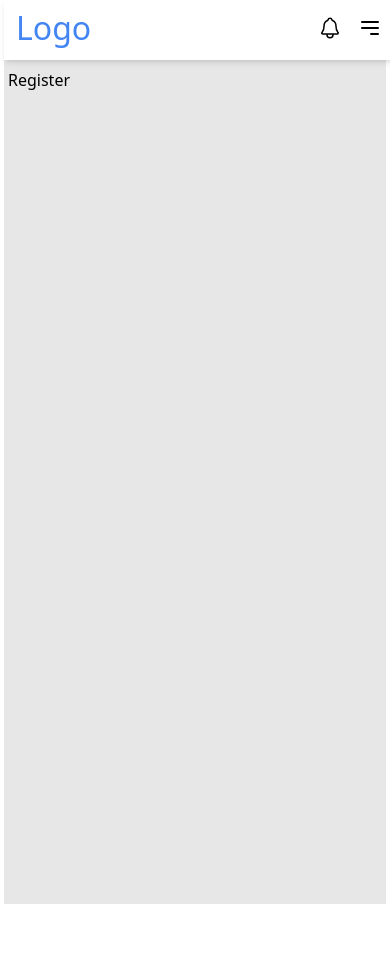
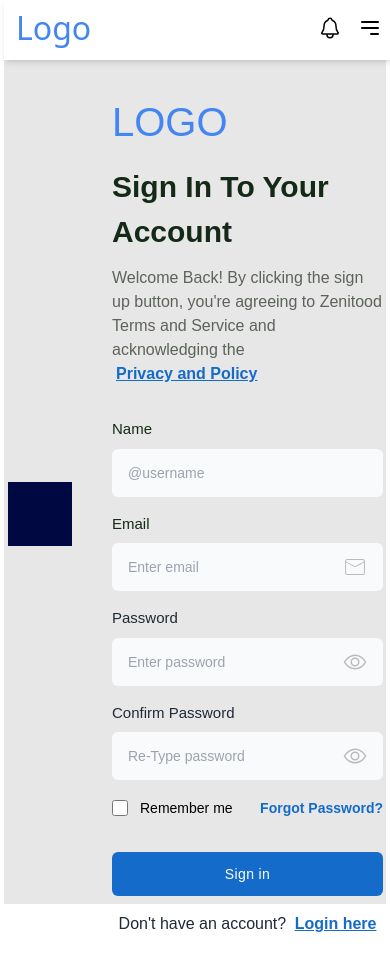
Before and after one commit to siyam79/Business-Scopioe-Front-End-, a React (Vite) app: page /register in a window 390 px wide. Before the commit the page ends 904 px from the top, so only its background shows below. Built offline with nearby package versions, Linux system fonts and the light colour scheme; no server answers.

Commit message:
register page and user register functionality implements

```diff
--- a/package.json
+++ b/package.json
@@ -15,6 +15,8 @@
     "match-sorter": "^6.3.4",
     "react": "^18.3.1",
     "react-dom": "^18.3.1",
+    "react-hook-form": "^7.52.2",
+    "react-hot-toast": "^2.4.1",
     "react-icons": "^5.2.1",
     "react-router-dom": "^6.26.0",
     "sort-by": "^1.2.0",
--- a/src/Components/Home/FeaturedTestimonial.jsx
+++ b/src/Components/Home/FeaturedTestimonial.jsx
@@ -66,9 +66,9 @@ export default function FeaturedTestimonial() {
 
     return (
 
-        <section className='  '>
+        <section className='w-1/2 h-[429px] border mb-6 '>
             <h2 className='pb-2'>FeaturedTestimonial </h2>
-            <div className='h-[212px] w-[550px] bg-[#FFFFFF] rounded-lg px-7 pb-20 '>
+            <div className='h-[212px]   bg-[#FFFFFF] rounded-lg px-7 pb-20 '>
 
                 <div className="lg:w-[500px] w-full h-[330px] lg:mt-0 md:mt-0 mt-4 flex items-center  justify-center">
                     <Swiper
--- /dev/null
+++ b/src/Hooks/useAuth.jsx
@@ -0,0 +1,10 @@
+import { useContext } from "react";
+import { AuthContext } from "../Provider/Authprovider";
+
+
+const useAuth = () => {
+  const auth = useContext(AuthContext);
+  return auth;
+};
+
+export default useAuth;
--- a/src/Pages/Auth/Login.jsx
+++ b/src/Pages/Auth/Login.jsx
@@ -1,6 +1,10 @@
 import { useState } from "react";
 import { IoEyeOutline, IoEyeOffOutline } from "react-icons/io5";
-import { Link } from "react-router-dom";
+import { CiMail } from "react-icons/ci";
+import { Link, useNavigate } from "react-router-dom";
+import useAuth from "../../Hooks/useAuth";
+import { useForm } from "react-hook-form";
+import { toast } from "react-hot-toast";
 
 export default function Login() {
 
@@ -9,6 +13,29 @@ export default function Login() {
   const handleTogglePassword = () => {
     setShowPassword(!showPassword);
   };
+
+  const { signin } = useAuth();
+  const { register, handleSubmit } = useForm();
+  const navigate = useNavigate();
+
+  const onSubmit = (data) => {
+    const email = data.email;
+    const password = data.password;
+
+    console.log(data);
+
+    signin(email, password)
+      .then((res) => {
+        toast.success('Login Successfully!')
+        navigate("/");
+      })
+      .catch((error) => {
+        console.log(error);
+        toast("Invalid Email or Password!");
+      });
+  };
+
+
 
 
   return (
@@ -20,7 +47,7 @@ export default function Login() {
           </div>
 
           <div className="lg:w-1/2 p-6">
-            <form>
+
             <div className="mb-8">
               <h3 className="text-[#4285F3] text-[40px] font-normal">LOGO</h3>
               <h4 className=' text-[#152A16] text-[30px] font-semibold py-3'>Log In To Your Account</h4>
@@ -86,23 +113,20 @@ export default function Login() {
               <p className=" text-[#5C635A] text-[14px] font-normal text-center">Or Continue with Email</p>
               <hr className="flex-1 border-gray-300" />
             </div>
-
+            <form onSubmit={handleSubmit(onSubmit)}>
               {/* email feild  */}
               <div>
                 <label className="text-[#152A16] text-[15px] mb-2 block">Email</label>
                 <div className="relative flex items-center">
-                  <input name="email" type="text" required className="w-full text-sm text-gray-800 bg-gray-50 focus:bg-transparent px-4 py-3.5 rounded-md " placeholder="Enter email" />
-                  <svg xmlns="http://www.w3.org/2000/svg" fill="#bbb" stroke="#bbb" className="w-[18px] h-[18px] absolute right-4" viewBox="0 0 682.667 682.667">
-                    <defs>
-                      <clipPath id="a" clipPathUnits="userSpaceOnUse">
-                        <path d="M0 512h512V0H0Z" data-original="#000000"></path>
-                      </clipPath>
-                    </defs>
-                    <g clip-path="url(#a)" transform="matrix(1.33 0 0 -1.33 0 682.667)">
-                      <path fill="none" stroke-miterlimit="10" stroke-width="40" d="M452 444H60c-22.091 0-40-17.909-40-40v-39.446l212.127-157.782c14.17-10.54 33.576-10.54 47.746 0L492 364.554V404c0 22.091-17.909 40-40 40Z" data-original="#000000"></path>
-                      <path d="M472 274.9V107.999c0-11.027-8.972-20-20-20H60c-11.028 0-20 8.973-20 20V274.9L0 304.652V107.999c0-33.084 26.916-60 60-60h392c33.084 0 60 26.916 60 60v196.653Z" data-original="#000000"></path>
-                    </g>
-                  </svg>
+                  <input
+                    {...register("email")}
+                    name="email"
+                    type="email"
+                    required
+                    className="w-full text-sm text-gray-800 bg-gray-50 focus:bg-transparent px-4 py-3.5 rounded-md"
+                    placeholder="Enter email"
+                  />
+                  <CiMail  className="w-[24px] h-[24px] absolute right-4 text-[#bbb]" />
                 </div>
               </div>
 
@@ -114,13 +138,14 @@ export default function Login() {
                   <input
                     name="password"
                     type={showPassword ? 'text' : 'password'}
+                    {...register("password")}
                     required
                     className="w-full text-sm text-[#152A16] bg-gray-50 focus:bg-transparent px-4 py-3.5 rounded-md "
                     placeholder="Enter password"
                   />
                   <button
                     type="button"
-                    className="absolute right-4 text-gray-500"
+                    className="absolute right-4 text-[#bbb] "
                     onClick={handleTogglePassword}
                   >
                     {showPassword ? (
@@ -134,7 +159,7 @@ export default function Login() {
 
               <div className="flex flex-wrap items-center justify-between gap-4 mt-4">
                 <div className="flex items-center">
-                  <input id="remember-me" name="remember-me" type="checkbox" className="h-4 w-4 shrink-0 text-blue-600  border-gray-300 rounded-md" />
+                  <input id="remember-me" name="remember-me" type="checkbox" className="h-4 w-4 shrink-0 text-blue-600  border-gray-300 rounded-md" required />
                   <label for="remember-me" className="ml-3 block text-sm">
                     Remember me
                   </label>
@@ -146,18 +171,17 @@ export default function Login() {
                 </div>
               </div>
               <div className="mt-8">
-                <button type="button" className="w-[271px] mx-auto flex items-center justify-center py-3 px-6 text-sm tracking-wide rounded-md text-white bg-[#156BCA] hover:bg-blue-700 focus:outline-none">
+                <button type="submit" className="w-[271px] mx-auto flex items-center justify-center py-3 px-6 text-sm tracking-wide rounded-md text-white bg-[#156BCA] hover:bg-blue-700 focus:outline-none">
                   Sign in
                 </button>
+              </div>
+            </form>
+            <div className="mt-1">
               <p className="text-md mt-4 text-center text-gray-800">Don't have an account <Link
                 to={'/register'}>
-                  <span className="text-[#156BCA] font-semibold hover:underline ml-1 whitespace-nowrap">Register here </span>
+                <span className="text-[#156BCA] font-semibold underline ml-1 whitespace-nowrap">Register here </span>
               </Link> </p>
             </div>
-
-
-
-            </form>
           </div>
         </div>
       </div>
--- a/src/Pages/Auth/Register.jsx
+++ b/src/Pages/Auth/Register.jsx
@@ -1,9 +1,182 @@
-import React from 'react'
+import { useState } from "react";
+import { IoEyeOutline, IoEyeOffOutline } from "react-icons/io5";
+import { CiMail } from "react-icons/ci";
+import { Link, useNavigate } from "react-router-dom";
+import useAuth from "../../Hooks/useAuth";
+import { useForm } from "react-hook-form";
+import { toast } from "react-hot-toast";
 
 export default function Register() {
+  const [showPassword, setShowPassword] = useState(false);
+
+  const handleTogglePassword = () => {
+    setShowPassword(!showPassword);
+  };
+
+  const { createUser ,handleUpdateProfile } = useAuth();
+  const { register, handleSubmit, watch, formState: { errors } } = useForm();
+  const navigate = useNavigate();
+
+  const onSubmit = (data) => {
+    const email = data.email;
+    const password = data.password;
+    const name = data.userName;
+    console.log(data);
+
+    createUser(email, password)
+      .then(res => {
+        console.log(res);
+        handleUpdateProfile(name)
+          .then(() => {
+            toast.success('User created successfully',)
+            navigate('/')
+          })
+
+      })
+      .catch(error => {
+        console.error(error);
+        toast.error('please cheack your email or password ')
+      })
+  };
+
+  const password = watch("password");
+  const confirmPassword = watch("confirmPassword");
+
   return (
     <div>
-      Register
+      <div className="font-[sans-serif]">
+        <div className="flex items-center gap-4 h-full">
+          <div className="lg:w-1/2 mx-auto lg:h-[802px] bg-[#000842] md:rounded-tr-xl md:rounded-br-xl p-8">
+            <img src="https://readymadeui.com/signin-image.webp" className="lg:w-[70%] w-full h-full object-contain block mx-auto" alt="login-image" />
+          </div>
+
+          <div className="lg:w-1/2 p-6">
+            <div className="mb-8">
+              <h3 className="text-[#4285F3] text-[40px] font-normal">LOGO</h3>
+              <h4 className="text-[#152A16] text-[30px] font-semibold py-3">Sign In To Your Account</h4>
+              <p className="text-[#5C635A]">Welcome Back! By clicking the sign up button, you're agreeing to Zenitood Terms and Service and acknowledging the <span className="text-[#156BCA] font-semibold underline ml-1 whitespace-nowrap">Privacy and Policy</span></p>
+            </div>
+
+            <form onSubmit={handleSubmit(onSubmit)}>
+              <div>
+                <label className="text-[#152A16] text-[15px] mb-2 block font-medium">Name</label>
+                <div className="relative flex items-center">
+                  <input
+                    {...register("userName")}
+                    name="userName"
+                    type="text"
+                    required
+                    className="w-full text-sm text-gray-800 bg-gray-50 focus:bg-transparent px-4 py-3.5 rounded-md"
+                    placeholder="@username"
+                  />
+                </div>
+              </div>
+
+              {/* email field */}
+              <div className="mt-4">
+                <label className="text-[#152A16] text-[15px] mb-2 block font-medium">Email</label>
+                <div className="relative flex items-center">
+                  <input
+                    {...register("email")}
+                    name="email"
+                    type="email"
+                    required
+                    className="w-full text-sm text-gray-800 bg-gray-50 focus:bg-transparent px-4 py-3.5 rounded-md"
+                    placeholder="Enter email"
+                  />
+                  <CiMail className="w-[24px] h-[24px] absolute right-4 text-[#bbb]" />
+                </div>
+              </div>
+
+              {/* password field */}
+              <div className="mt-4">
+                <label className="text-gray-800 text-[15px] mb-2 block font-medium">Password</label>
+                <div className="relative flex items-center">
+                  <input
+                    name="password"
+                    type={showPassword ? 'text' : 'password'}
+                    {...register("password")}
+                    required
+                    className="w-full text-sm text-[#152A16] bg-gray-50 focus:bg-transparent px-4 py-3.5 rounded-md"
+                    placeholder="Enter password"
+                  />
+                  <button
+                    type="button"
+                    className="absolute right-4 text-[#bbb]"
+                    onClick={handleTogglePassword}
+                  >
+                    {showPassword ? (
+                      <IoEyeOffOutline size={24} />
+                    ) : (
+                      <IoEyeOutline size={24} />
+                    )}
+                  </button>
+                </div>
+              </div>
+
+              {/* confirm password field */}
+              <div className="mt-4">
+                <label className="text-gray-800 text-[15px] mb-2 block font-medium">Confirm Password</label>
+                <div className="relative flex items-center">
+                  <input
+                    name="confirmPassword"
+                    type={showPassword ? 'text' : 'password'}
+                    {...register("confirmPassword", {
+                      validate: value =>
+                        value === password || "The passwords do not match"
+                    })}
+                    required
+                    className="w-full text-sm text-[#152A16] bg-gray-50 focus:bg-transparent px-4 py-3.5 rounded-md"
+                    placeholder="Re-Type password"
+                  />
+                  <button
+                    type="button"
+                    className="absolute right-4 text-[#bbb]"
+                    onClick={handleTogglePassword}
+                  >
+                    {showPassword ? (
+                      <IoEyeOffOutline size={24} />
+                    ) : (
+                      <IoEyeOutline size={24} />
+                    )}
+                  </button>
+                </div>
+                {confirmPassword && (
+                  confirmPassword !== password ? (
+                    <p className="text-red-500 text-sm mt-1">The passwords do not match</p>
+                  ) : (
+                    <p className="text-green-500 text-sm mt-1">Passwords match</p>
+                  )
+                )}
+              </div>
+
+              <div className="flex flex-wrap items-center justify-between gap-4 mt-4">
+                <div className="flex items-center">
+                  <input id="remember-me" name="remember-me" type="checkbox" className="h-4 w-4 shrink-0 text-blue-600 border-gray-300 rounded-md" required />
+                  <label htmlFor="remember-me" className="ml-3 block text-sm">
+                    Remember me
+                  </label>
+                </div>
+                <div>
+                  <a href="javascript:void(0);" className="text-[#156BCA] font-semibold text-sm hover:underline">
+                    Forgot Password?
+                  </a>
+                </div>
+              </div>
+              <div className="mt-8">
+                <button type="submit" className="w-[271px] mx-auto flex items-center justify-center py-3 px-6 text-sm tracking-wide rounded-md text-white bg-[#156BCA] hover:bg-blue-700 focus:outline-none">
+                  Sign in
+                </button>
+              </div>
+            </form>
+            <div className="mt-1">
+              <p className="text-md mt-4 text-center text-gray-800">Don't have an account? <Link to={'/login'}>
+                <span className="text-[#156BCA] font-semibold underline ml-1 whitespace-nowrap">Login here</span>
+              </Link></p>
+            </div>
+          </div>
+        </div>
+      </div>
     </div>
-  )
+  );
 }
--- a/src/Pages/Home/Home.jsx
+++ b/src/Pages/Home/Home.jsx
@@ -2,6 +2,7 @@ import React from 'react'
 import Banner from '../../Components/Home/Banner'
 import FeaturedTherapist from '../../Components/Home/FeaturedTherapist'
 import FeaturedTestimonial from '../../Components/Home/FeaturedTestimonial'
+import PopularCities from '../../Components/Home/PopularCities'
 
 export default function Home() {
     return (
@@ -9,8 +10,9 @@ export default function Home() {
         <div className=''>
             <Banner />
             <FeaturedTherapist />
-            <div className='  '>
-                {/* <FeaturedTestimonial /> */}
+            <div className=' lg:flex  gap-4'>
+                <FeaturedTestimonial />
+                <PopularCities />
             </div>
         </div>
 
--- a/src/Provider/Authprovider.jsx
+++ b/src/Provider/Authprovider.jsx
@@ -55,7 +55,10 @@ const Authprovider = ({ children }) => {
 
     useEffect(() => {
         const unsubscribe = onAuthStateChanged(auth, (currentUser) => {
-
+            const userEmail = currentUser?.email || user?.email;
+            const loggedUser = { email: userEmail };
+            setUser(currentUser);
+            console.log("current user", currentUser);
             setLoading(false);
             // if user exists then issue a token
 
--- a/src/main.jsx
+++ b/src/main.jsx
@@ -4,11 +4,13 @@ import './index.css'
 import { RouterProvider } from 'react-router-dom'
 import Route from './Router/Route.jsx'
 import Authprovider from './Provider/Authprovider'
+import { Toaster } from 'react-hot-toast'
 
 ReactDOM.createRoot(document.getElementById('root')).render(
   <React.StrictMode>
     <Authprovider >
       <RouterProvider router={Route} />
+      <Toaster/>
     </Authprovider>
   </React.StrictMode>,
 )
```
Also changed, not shown: src/Components/Header/Header.jsx (+12 -3 lines), src/Components/Home/PopularCities.jsx (added, +44 -0 lines), src/Components/Sidebar/Sidebar.jsx (+10 -3 lines), 1 other file (tests, documents, lock files or other folders). Lines whose indentation alone changed are shown as unchanged.
